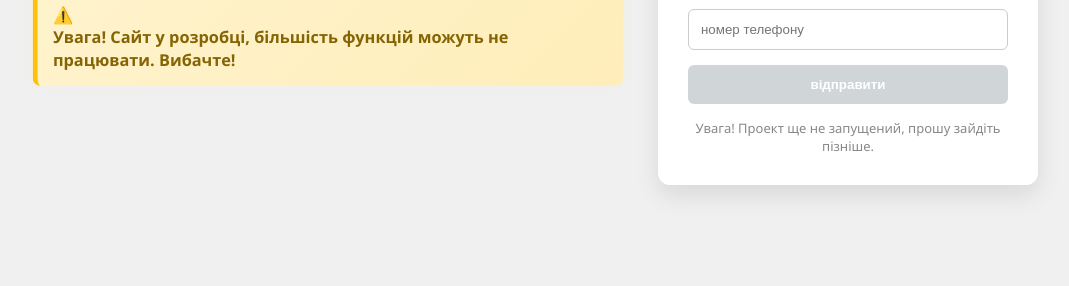
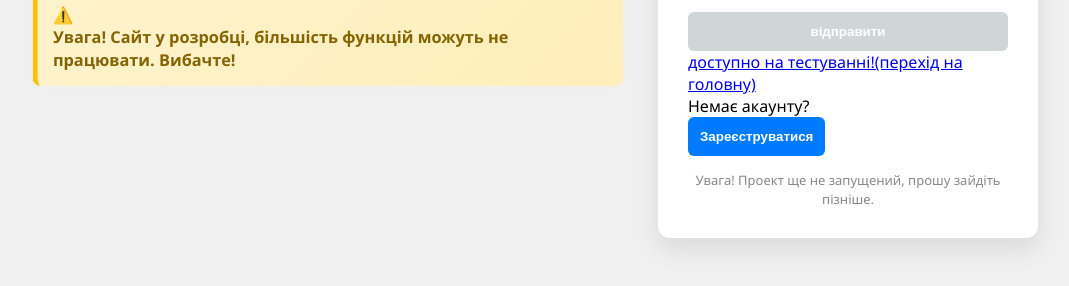
Before and after one commit to slavik2280034/school-site, a plain HTML site: page login.html in a window 1280 px wide. Shown: the part 430-716 px from the top of the page, without its empty margins (102-1171 px from the left). Drawn offline with Linux system fonts and the light colour scheme.

Commit message:
Update login.html

```diff
--- a/login.html
+++ b/login.html
@@ -29,6 +29,18 @@
 
                 <button type="submit" disabled class="disabled-btn">відправити</button>
             </form>
+
+            <div>
+                <a href="index.html">доступно на тестуванні!(перехід на головну)</a>
+            </div>
+
+            <div class="register-link">
+                <p>Немає акаунту?</p>
+                <button class="secondary-btn" onclick="window.location.href='registration.html'">
+                    Зареєструватися
+                </button>
+            </div>
+
             <div class="warning-text">
                 <p>Увага! Проект ще не запущений, прошу зайдіть пізніше.</p>
             </div>
@@ -36,5 +48,4 @@
     </div>
 </body>
 
-
 </html>
```
